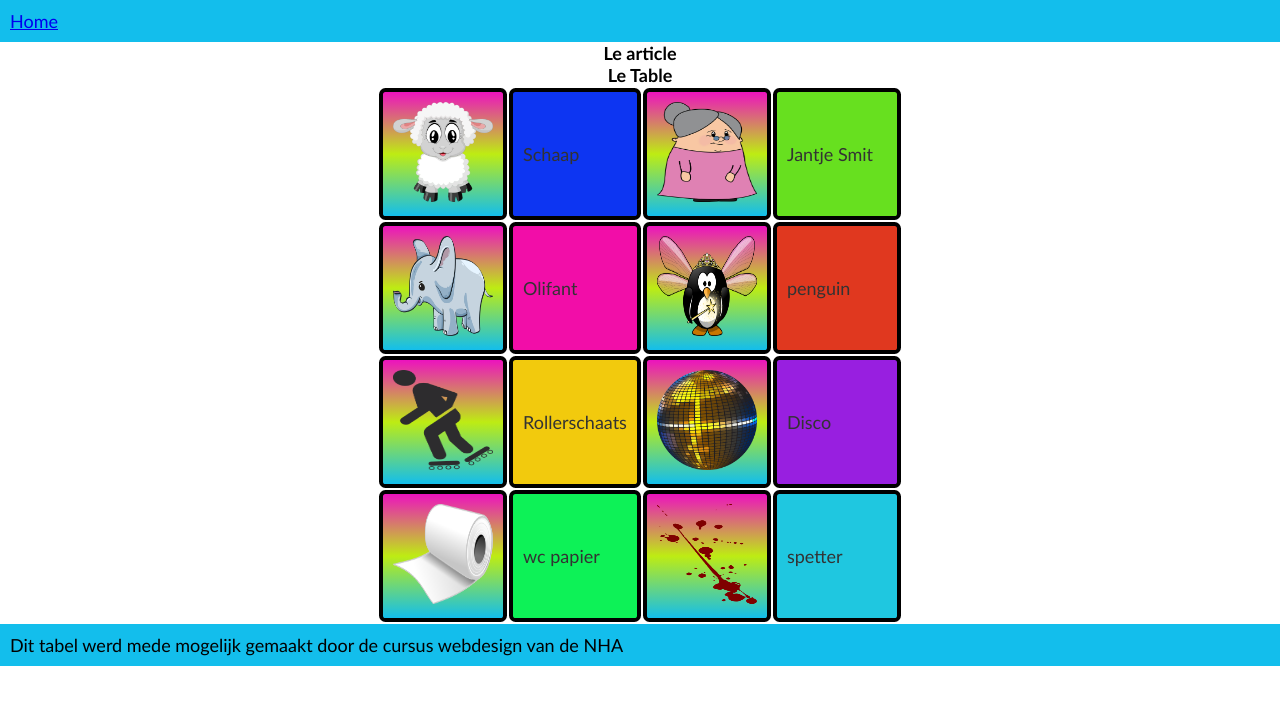
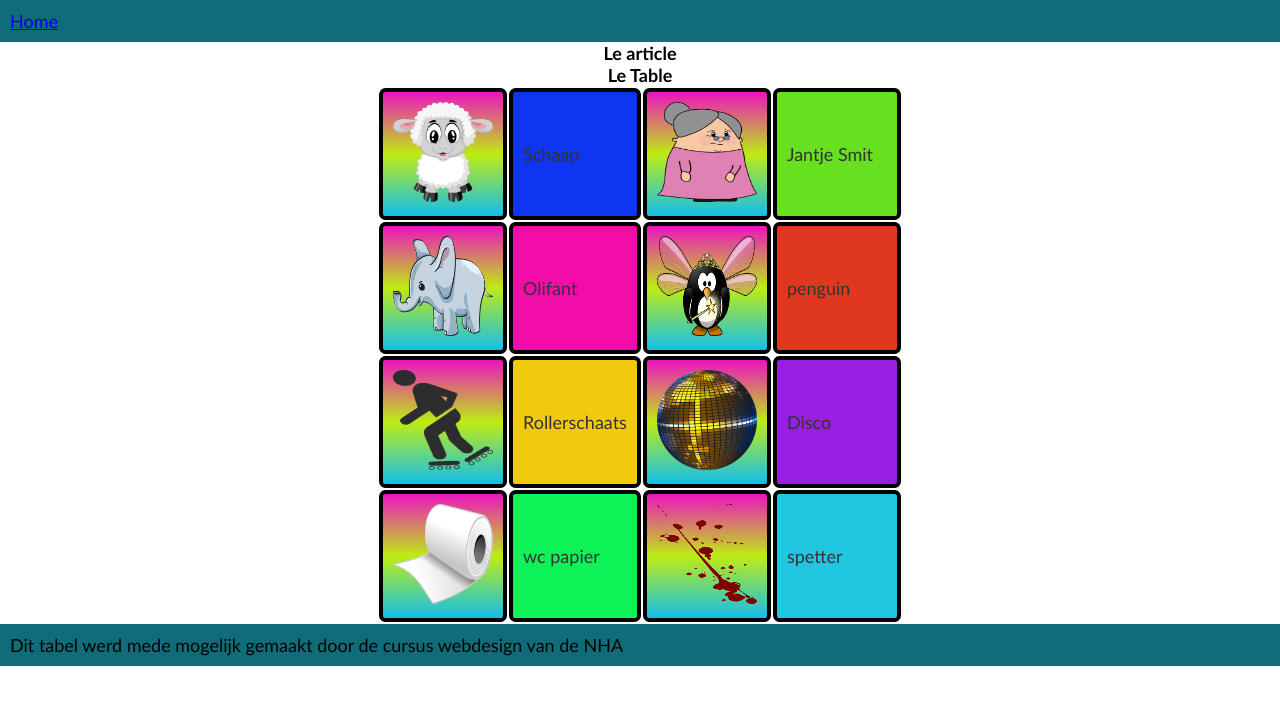
Before and after one commit to Lailaismyname/bagLady, a plain HTML site: page index.html in a window 1280 px wide. Drawn offline with Linux system fonts and the light colour scheme.

Commit message:
aanpassing

```diff
--- a/main.css
+++ b/main.css
@@ -79,12 +79,16 @@ nav ul{
 list-style-type: none;
 }
 
+nav a:hover{
+    background-color: #0E5863;
+}
+
 nav{
     padding: 10px;
-    background-color: #13beec;
+    background-color: #116C7A;
 }
 
 footer{
     padding:10px;
-    background-color:#13BEEC;
+    background-color: #116C7A;
 }
```
